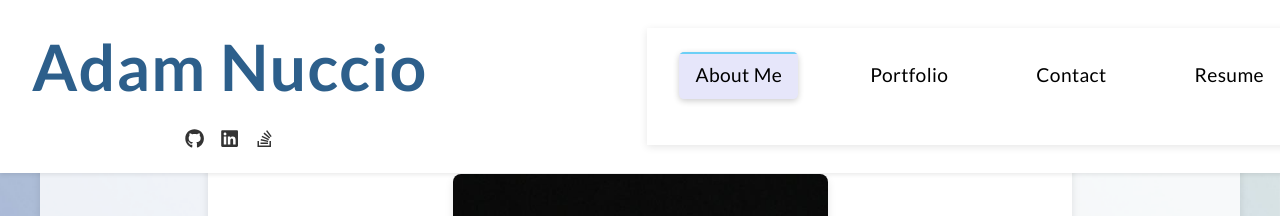
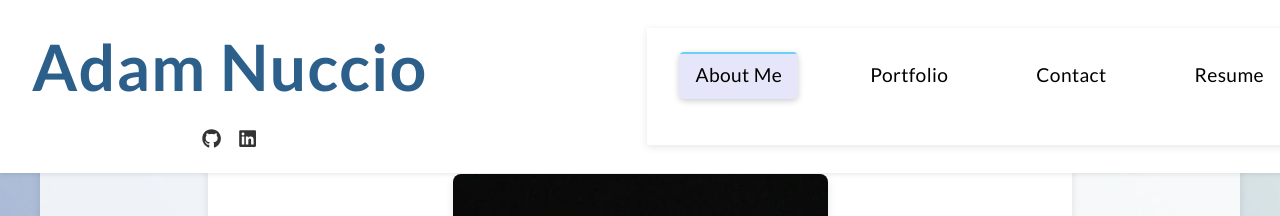
Before and after one commit to yahm0/AMN-REACT.JS-Portfolio, a React (Create React App) app: page / in a window 1280 px wide. Shown: the top 216 px of the page. Built offline with nearby package versions, Linux system fonts and the light colour scheme.

Commit message:
Remove Stack Overflow icon from header/navbar

```diff
--- a/src/components/Header.jsx
+++ b/src/components/Header.jsx
@@ -1,6 +1,6 @@
 import React from 'react';
 import Navigation from './Navigation';
-import { FaGithub, FaLinkedin, FaStackOverflow } from 'react-icons/fa';
+import { FaGithub, FaLinkedin /*, FaStackOverflow*/ } from 'react-icons/fa';
 import { Link } from 'react-router-dom';
 import '../styles/Header.css';
 
@@ -21,12 +21,12 @@ function Header() {
           >
             <FaLinkedin />
           </a>
-          <a
+          {/* <a
             href='https://stackoverflow.com/users/25155278/yahmo'
             aria-label='Stack Overflow'
           >
             <FaStackOverflow />
-          </a>
+          </a> */}
         </div>
       </div>
       <div className='nav-container'>
```
